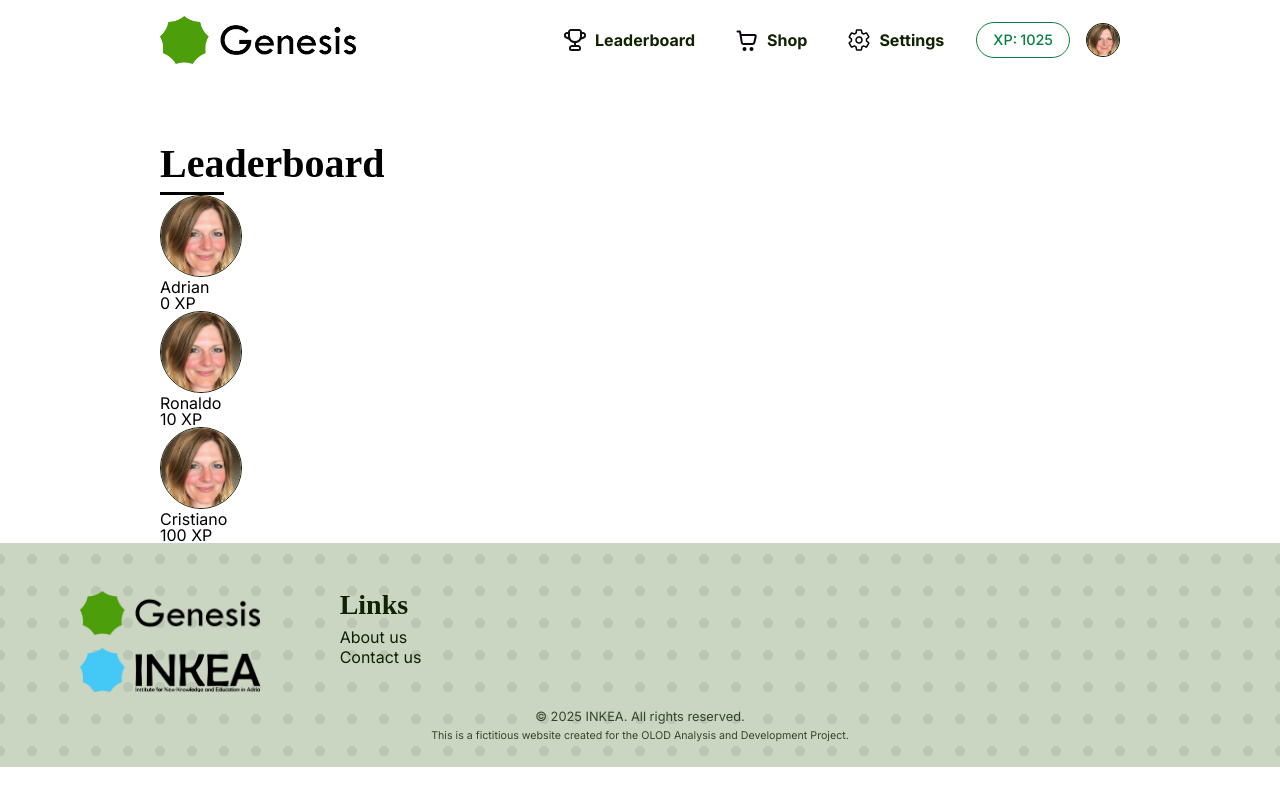
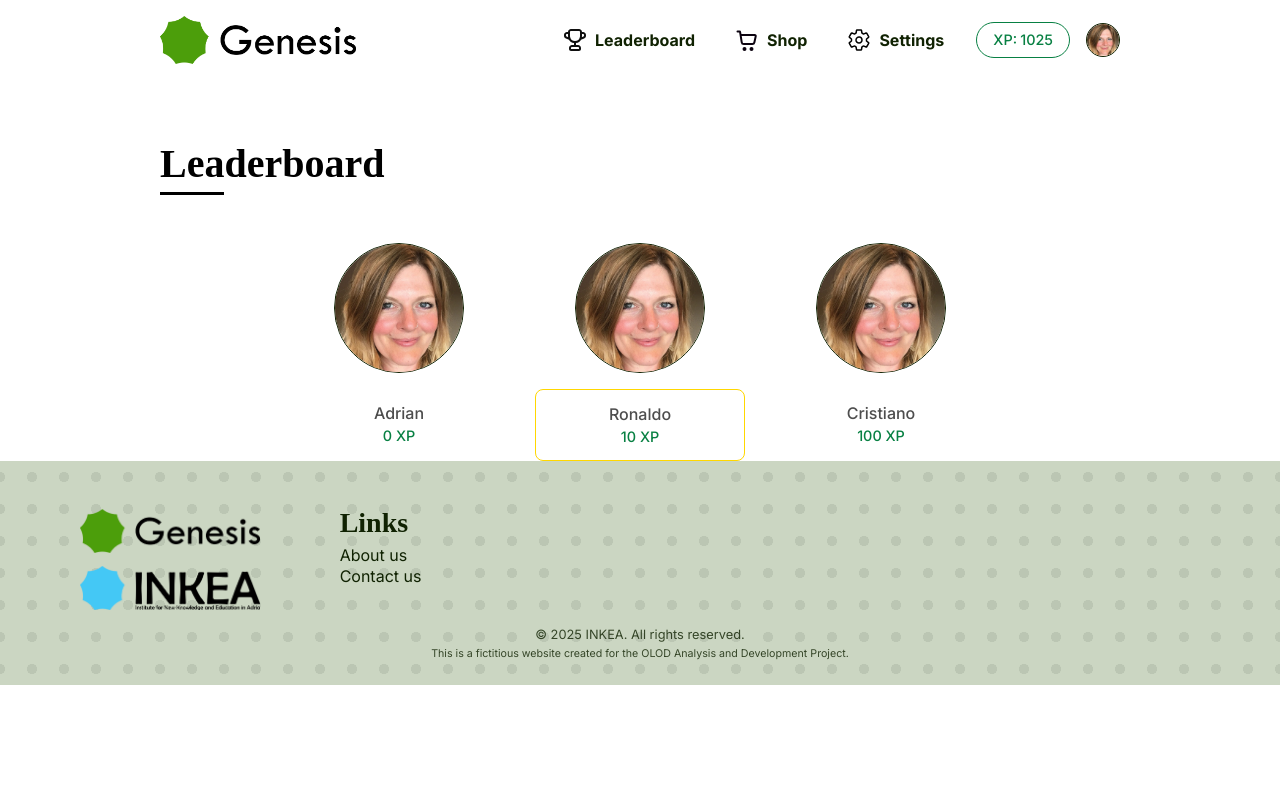
Before and after one commit to RuneHerreman/adria-client, a Vue app: page /leaderboard in a window 1280 px wide. Built offline with nearby package versions, Linux system fonts and the light colour scheme.

Commit message:
color changed

```diff
--- a/src/pages/LeaderboardPage.vue
+++ b/src/pages/LeaderboardPage.vue
@@ -15,24 +15,74 @@ const leaderboardTop10 = ref([
 ]);
 
 const leaderboardTop3 = computed(() => leaderboardTop10.value.slice(0, 3));
+
 </script>
 
 <template>
     <main>
     <h1>Leaderboard</h1>
     <div id="leaderboard-top-3">
-        <div id="leaderboard-top-3-item" v-for="item in leaderboardTop3" :key="item.name">
+        <div
+            id="leaderboard-top-3-item"
+            v-for="(item, index) in leaderboardTop3"
+            :key="item.name"
+            :class="{ 'top-player': index === 1 }"
+        >
             <img :src="item.img" alt="Profile Picture" class="profile-picture">
-            <p>{{ item.name }}</p>
-            <p>{{ item.xp }} XP</p>
+            <div class="profile-info">
+                <p class="profile-name">{{ item.name }}</p>
+                <p class="profile-xp">{{ item.xp }} XP</p>
+            </div>
         </div>
     </div>
     </main>
 </template>
 
 <style scoped>
+#leaderboard-top-3 {
+    display: flex;
+    flex-direction: row;
+    justify-content: center;
+    align-items: flex-start;
+    gap: 2rem;
+    margin-top: 3rem;
+}
+
+#leaderboard-top-3-item {
+    display: flex;
+    flex-direction: column;
+    align-items: center;
+    gap: 1rem;
+}
+
 .profile-picture {
-    width: 5rem;
-    height: 5rem;
+    width: 8rem;
+    height: 8rem;
+}
+
+.profile-info {
+    background: white;
+    border-radius: 0.5rem;
+    padding: 1rem 1.5rem;
+    text-align: center;
+    min-width: 10rem;
+}
+
+#leaderboard-top-3-item.top-player .profile-info {
+    border: 0.1rem solid gold;
+}
+
+.profile-name {
+    font-size: 1rem;
+    font-weight: 500;
+    color: var(--grey-text);
+    margin: 0 0 0.5rem 0;
+}
+
+.profile-xp {
+    font-size: 0.9rem;
+    color: var(--bright-green);
+    margin: 0;
+    font-weight: 500;
 }
 </style>
```
